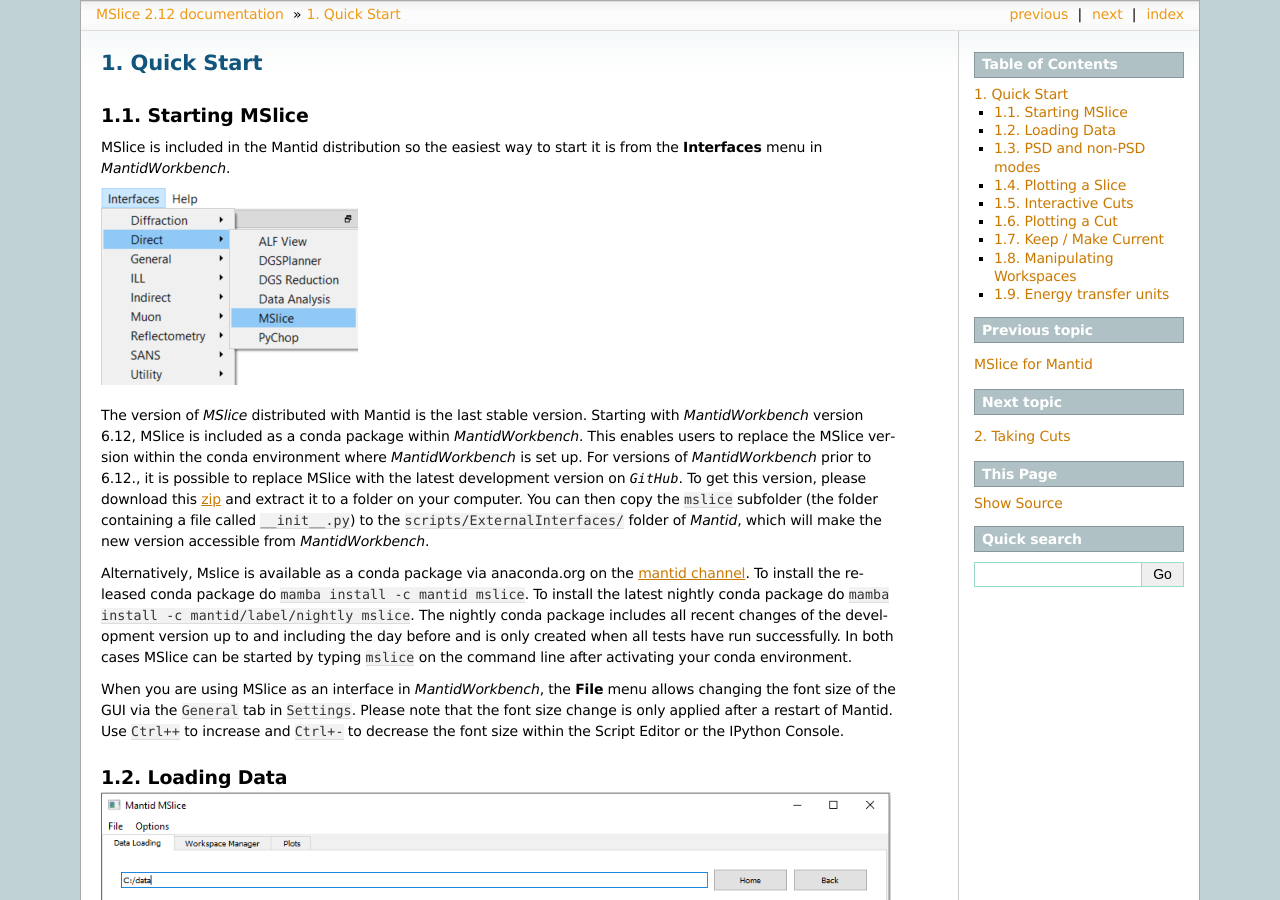
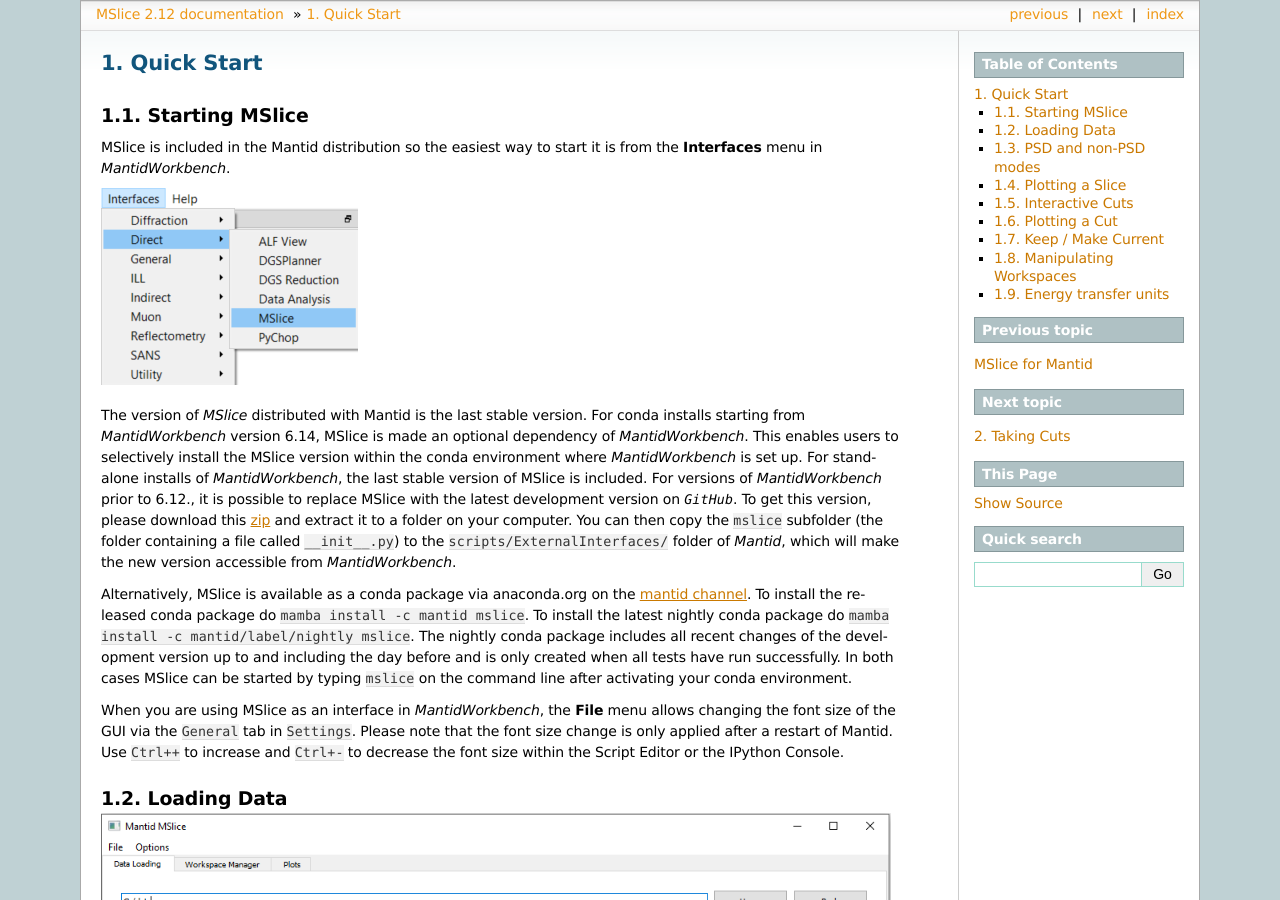
Before and after one commit to mantidproject/mslice, a Sphinx documentation site: the page built from docs/source/quickstart.rst, in a window 1280 px wide and 900 px high. Built offline with Sphinx 7.4.7, drawn with Linux system fonts in a browser that asks for light colours; formulas are drawn with MathJax 3.

Commit message:
updated quickstart guide on mslice to reflect it as an optional dep of mantidworkbench conda installs

```diff
--- a/docs/source/quickstart.rst
+++ b/docs/source/quickstart.rst
@@ -8,15 +8,15 @@
 
 .. image:: images/quickstart/mantid_interfaces_menu.png
 
-The version of *MSlice* distributed with Mantid is the last stable version. Starting with *MantidWorkbench* version 6.12, MSlice is
-included as a conda package within *MantidWorkbench*. This enables users to replace the MSlice version within the conda environment
-where *MantidWorkbench* is set up.
+The version of *MSlice* distributed with Mantid is the last stable version. For conda installs starting from *MantidWorkbench* version 6.14, MSlice is
+made an optional dependency of *MantidWorkbench*. This enables users to selectively install the MSlice version within the conda environment
+where *MantidWorkbench* is set up. For standalone installs of *MantidWorkbench*, the last stable version of MSlice is included.
 For versions of *MantidWorkbench* prior to 6.12., it is possible to replace MSlice with the latest development version on `GitHub`.
 To get this version, please download this `zip <https://github.com/mantidproject/mslice/archive/main.zip>`_ and extract it to a
 folder on your computer. You can then copy the ``mslice`` subfolder (the folder containing a file called ``__init__.py``) to the
 ``scripts/ExternalInterfaces/`` folder of *Mantid*, which will make the new version accessible from *MantidWorkbench*.
 
-Alternatively, Mslice is available as a conda package via anaconda.org on the `mantid channel <https://anaconda.org/mantid/mslice>`_.
+Alternatively, MSlice is available as a conda package via anaconda.org on the `mantid channel <https://anaconda.org/mantid/mslice>`_.
 To install the released conda package do ``mamba install -c mantid mslice``.
 To install the latest nightly conda package do ``mamba install -c mantid/label/nightly mslice``. The nightly conda package includes
 all recent changes of the development version up to and including the day before and is only created when all tests have run
```
